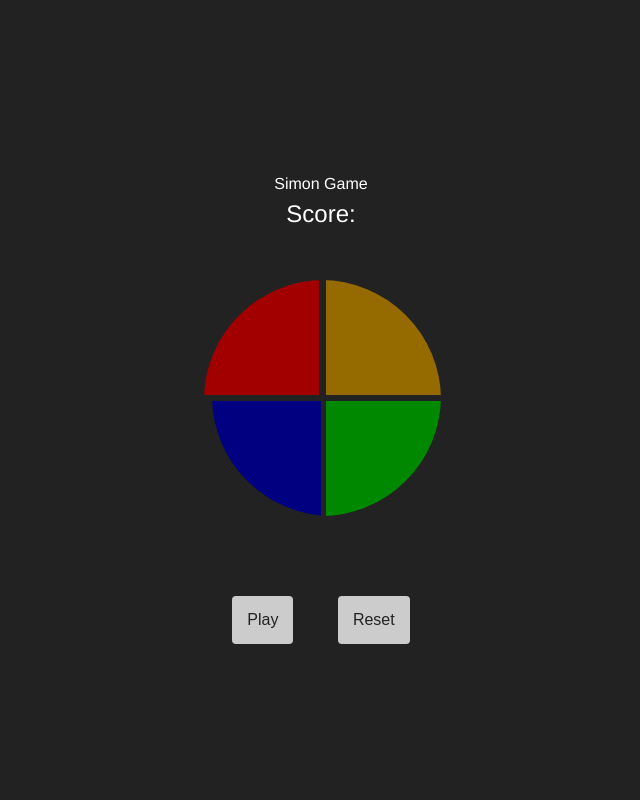
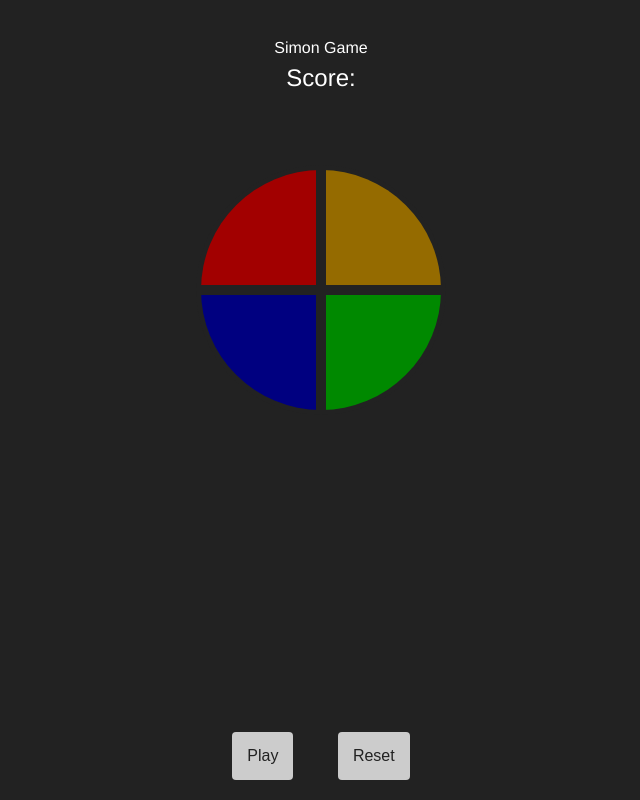
Before and after one commit to LorenzoMinon/LPPASimon, a plain HTML site: page index.html in a window 1280 px wide. Shown: the whole page, without its empty margins (319-959 px from the left). Drawn offline with Linux system fonts and the light colour scheme.

```diff
--- a/styles.css
+++ b/styles.css
@@ -25,15 +25,6 @@
   margin-top: 40px;
 }
 
-.simon {
-  display: flex;
-  flex-wrap: wrap;
-  align-items: center;
-  justify-content: center;
-  width: 20vw;
-  margin-top: 5vh;
-
-}
 
 #score {
   font-size: 24px;
@@ -54,46 +45,43 @@
 }
 
 .simon {
-  height: 300px;
-  display: flex;
-  flex-wrap: wrap;
-  align-items: center;
-  justify-content: center;
-  width: 40vw;
-  margin-top: 5vh;
+  background: #385a94;
+  border-radius: 30%;
+  position: relative;
+  border-style: solid;
+  border-width: 10px;
+  margin: auto;
+  margin-top: 180px;
+  box-shadow: 8px 8px 15px 5px #888888;
 }
 
 .simonBtn {
+  position: relative;
   display: block;
-  width: 10vw;
-  height: 10vw;
-  margin: 2vw;
+  width: 15vw;
+  height: 15vw;
+  margin: 0;
   border-radius: 2vw;
 }
 
-/* #redBtn { background-color: #900; } */
-/* #greenBtn { background-color: #090; }
-#blueBtn { background-color: #009; }
-#yellowBtn { background-color: #990; }
+ #redBtn {
 
-
- #redBtn.highlight { background-color: #f00; }
-#greenBtn.highlight { background-color: #0f0; }
-#blueBtn.highlight { background-color: #00f; }
-#yellowBtn.highlight { background-color: #ff0; } */
-
- #redBtn {
   position: absolute;
   height: 125px;
   width: 125px;
   border-radius: 125px 0 0 0;
-  background-color: rgb(162, 0, 0);
+  -moz-border-radius: 125px 0 0 0;
+  -webkit-border-radius: 125px 0 0 0;
+  background: rgb(162, 0, 0);
   top: 50%;
-  left: 60%;
-  margin: -125px 0px 0px -250px;
+  left: 50%;
+  margin: -125px 0px 0px -125px;
   border-style: solid;
   border-width: 5px;
   box-sizing: border-box;
+  -moz-box-sizing: border-box;
+  -webkit-box-sizing: border-box;
+
 }
 #redBtn.highlight {
   position: absolute;
@@ -103,25 +91,27 @@
   background-color: rgb(255, 22, 22);
   top: 50%;
   left: 60%;
-  margin: -125px 0px 0px -250px;
+  margin: -125px 0px 0px -125px;
   border-style: solid;
   border-width: 5px;
   box-sizing: border-box;
 }
-
 #blueBtn {
   position: absolute;
   height: 125px;
   width: 125px;
   border-radius: 0 0 0 125px;
-  background: rgb(0, 0, 128);
-  top: 49.5%;
-  left: 51%;
-  margin: 0px -125px 0px -127px;
+  -moz-border-radius: 0 0 0 125px;
+  -webkit-border-radius: 0 0 0 125px;
+  background:rgb(0, 0, 128);
+  top: 50%;
+  left: 50%;
+  margin: 0px -125px 0px -125px;
   border-style: solid;
   border-width: 5px;
   box-sizing: border-box;
-
+  -moz-box-sizing: border-box;
+  -webkit-box-sizing: border-box;
 }
 #blueBtn.highlight {
   position: absolute;
@@ -131,20 +121,18 @@
   background: rgb(0, 0, 255);
   top: 49.5%;
   left: 51%;
-  margin: 0px -125px 0px -127px;
+  margin: 0px -125px 0px -125px;
   border-style: solid;
   border-width: 5px;
   box-sizing: border-box;
 }
-
-
-
-
 #yellowBtn {
   position: absolute;
   height: 125px;
   width: 125px;
   border-radius: 0 125px 0 0;
+  -moz-border-radius: 0 125px 0 0;
+  -webkit-border-radius: 0 125px 0 0;
   background: rgb(149, 107, 0);
   top: 50%;
   left: 50%;
@@ -152,6 +140,8 @@
   border-style: solid;
   border-width: 5px;
   box-sizing: border-box;
+  -moz-box-sizing: border-box;
+  -webkit-box-sizing: border-box;
 }
 #yellowBtn.highlight {
   position: absolute;
@@ -166,21 +156,22 @@
   border-width: 5px;
   box-sizing: border-box;
 }
-
-
-
 #greenBtn {
   position: absolute;
   height: 125px;
   width: 125px;
   border-radius: 0 0 125px 0;
+  -moz-border-radius: 0 0 125px 0;
+  -webkit-border-radius: 0 0 125px 0;
   background: rgb(0, 137, 0);
-  top: 49.5%;
+  top: 50%;
   left: 50%;
   margin: 0px 0px -125px 0px;
   border-style: solid;
   border-width: 5px;
   box-sizing: border-box;
+  -moz-box-sizing: border-box;
+  -webkit-box-sizing: border-box;
 
 }
 #greenBtn.highlight {
@@ -196,38 +187,3 @@
   border-width: 5px;
   box-sizing: border-box;
 }
-/*
-.controls {
-  position: absolute;
-  background: grey;
-  border-radius: 50%;
-  height: 250px;
-  width: 250px;
-  border-style: solid;
-  border-width: 10px;
-  top: 50%;
-  left: 50%;
-  margin: -125px 0px 0px -125px;
-  box-sizing: border-box;
-  -moz-box-sizing: border-box;
-  -webkit-box-sizing: border-box;
-}
-
-
-button {
-  margin: 10%;
-  padding: 5%;
-  background-color: darkseagreen;
-  font-size: 16px;
-  color:#222;
-  border:#222;
-  border-radius:1vh;
-  cursor: pointer;
-} */
-
-/* button highlight */
-
-/* #redBtn.highlight { background-color: #f00; }
-#greenBtn.highlight { background-color: #0f0; }
-#blueBtn.highlight { background-color: #00f; }
-#yellowBtn.highlight { background-color: #ff0; }  */
```
